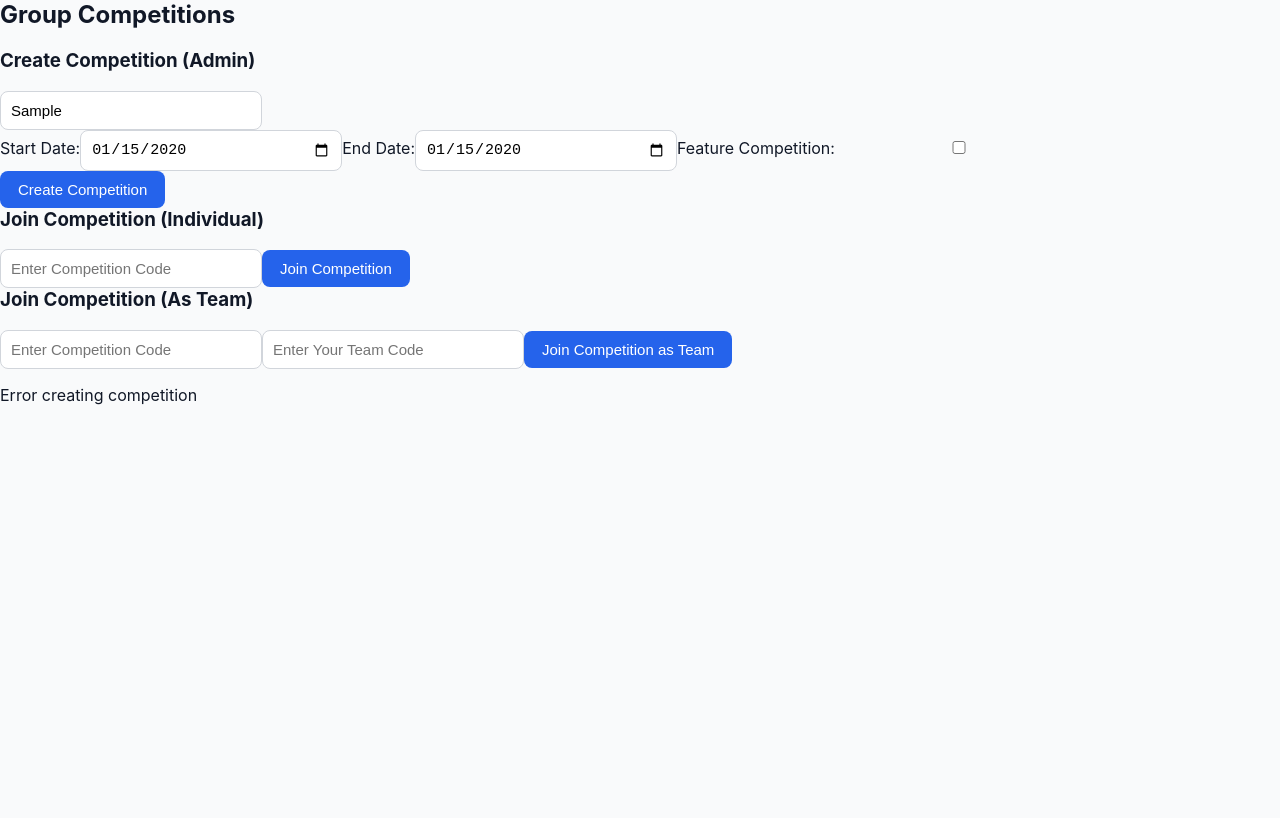
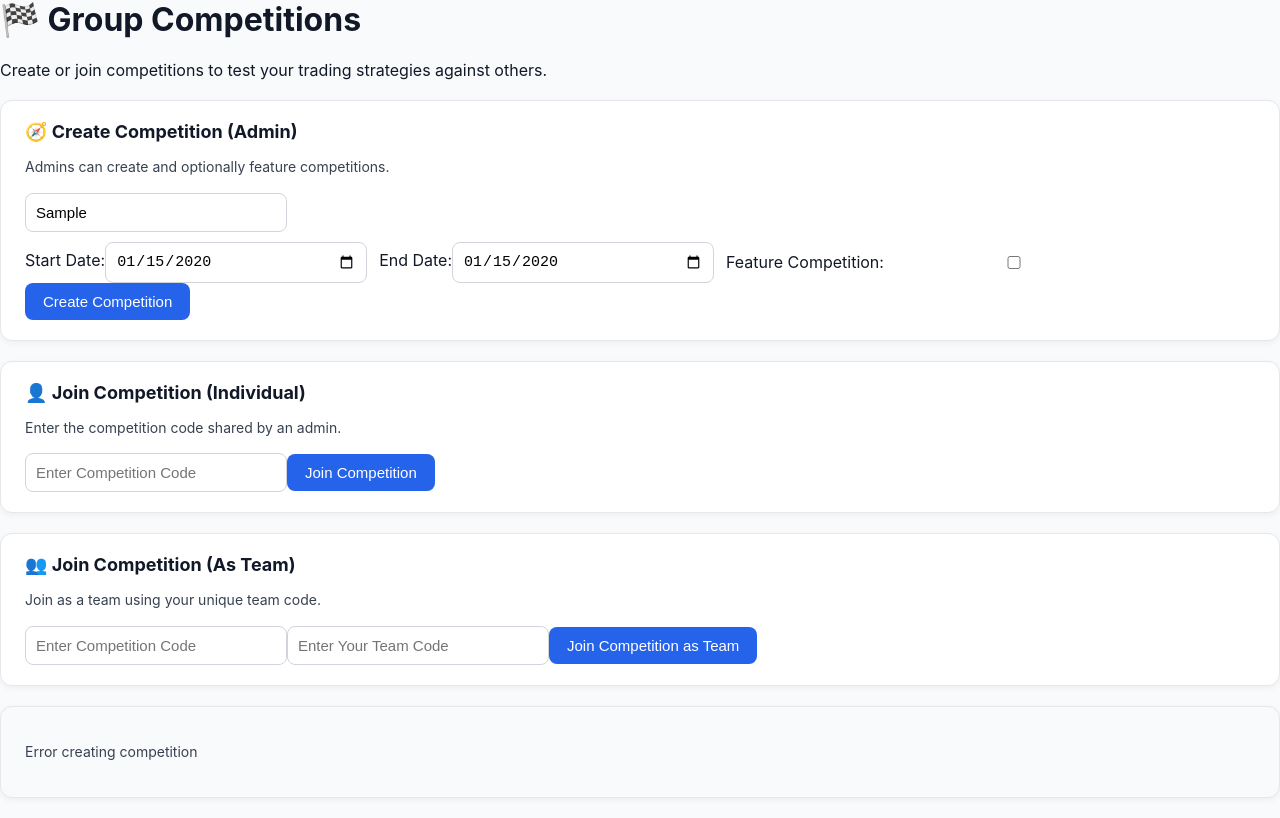
Before and after one commit to timbro-mach/stock-simulator-frontend, a Next.js app: page /Competition in a window 1280 px wide. Both pictures are taken after typing "Sample", "2020-01-15", "2020-01-15" into the empty fields and a click on the button "Create Competition". Built offline with nearby package versions, Linux system fonts and the light colour scheme; no server answers.

Commit message:
🎨 Revamp Competition.js with modern card layout

```diff
--- a/pages/Competition.js
+++ b/pages/Competition.js
@@ -29,9 +29,9 @@ const Competition = () => {
       const response = await axios.post(`${BASE_URL}/competition/create`, {
         username,
         competition_name: competitionName,
-        start_date: startDate,     // New field
-        end_date: endDate,         // New field
-        featured: isFeatured,      // New field
+        start_date: startDate,
+        end_date: endDate,
+        featured: isFeatured,
       });
       setCompetitionCode(response.data.competition_code);
       setMessage(response.data.message);
@@ -58,8 +58,8 @@ const Competition = () => {
     try {
       const response = await axios.post(`${BASE_URL}/competition/team/join`, {
         username,
-        competition_code: teamJoinCode.competition_code, // competition code to join
-        team_code: teamJoinCode.team_code,              // team code from your team account
+        competition_code: teamJoinCode.competition_code,
+        team_code: teamJoinCode.team_code,
       });
       setMessage(response.data.message);
     } catch (error) {
@@ -68,54 +68,70 @@ const Competition = () => {
     }
   };
 
-  // For team join input, we use an object with competition_code and team_code fields.
   const handleTeamJoinInputChange = (e) => {
     const { name, value } = e.target;
-    setTeamJoinCode(prev => ({ ...prev, [name]: value }));
+    setTeamJoinCode((prev) => ({ ...prev, [name]: value }));
   };
 
   return (
-    <div className="competition-container">
-      <h2>Group Competitions</h2>
-      <div>
-        <h3>Create Competition (Admin)</h3>
+    <div className="wrap">
+      <h1>🏁 Group Competitions</h1>
+      <p className="sub">
+        Create or join competitions to test your trading strategies against others.
+      </p>
+
+      {/* --- Admin Create Competition --- */}
+      <div className="card">
+        <h2>🧭 Create Competition (Admin)</h2>
+        <p className="note">Admins can create and optionally feature competitions.</p>
+
         <input
           type="text"
           placeholder="Competition Name (optional)"
           value={competitionName}
           onChange={(e) => setCompetitionName(e.target.value)}
         />
-        <div>
-          <label>
-            Start Date:
+
+        <div style={{ display: 'flex', flexWrap: 'wrap', gap: '12px', marginTop: '10px' }}>
+          <div>
+            <label>Start Date:</label>
             <input
               type="date"
               value={startDate}
               onChange={(e) => setStartDate(e.target.value)}
             />
-          </label>
-          <label>
-            End Date:
+          </div>
+          <div>
+            <label>End Date:</label>
             <input
               type="date"
               value={endDate}
               onChange={(e) => setEndDate(e.target.value)}
             />
-          </label>
-          <label>
-            Feature Competition:
+          </div>
+          <div style={{ display: 'flex', alignItems: 'center', gap: '6px' }}>
+            <label>Feature Competition:</label>
             <input
               type="checkbox"
               checked={isFeatured}
               onChange={(e) => setIsFeatured(e.target.checked)}
             />
-          </label>
+          </div>
         </div>
+
         <button onClick={createCompetition}>Create Competition</button>
-        {competitionCode && <p>Your Competition Code: {competitionCode}</p>}
+
+        {competitionCode && (
+          <p className="note">
+            ✅ Your Competition Code: <strong>{competitionCode}</strong>
+          </p>
+        )}
       </div>
-      <div>
-        <h3>Join Competition (Individual)</h3>
+
+      {/* --- Join Competition (Individual) --- */}
+      <div className="card">
+        <h2>👤 Join Competition (Individual)</h2>
+        <p className="note">Enter the competition code shared by an admin.</p>
         <input
           type="text"
           placeholder="Enter Competition Code"
@@ -124,8 +140,11 @@ const Competition = () => {
         />
         <button onClick={joinCompetition}>Join Competition</button>
       </div>
-      <div>
-        <h3>Join Competition (As Team)</h3>
+
+      {/* --- Join Competition (Team) --- */}
+      <div className="card">
+        <h2>👥 Join Competition (As Team)</h2>
+        <p className="note">Join as a team using your unique team code.</p>
         <input
           type="text"
           placeholder="Enter Competition Code"
@@ -142,7 +161,12 @@ const Competition = () => {
         />
         <button onClick={joinCompetitionAsTeam}>Join Competition as Team</button>
       </div>
-      {message && <p>{message}</p>}
+
+      {message && (
+        <div className="card" style={{ background: '#f9fafb' }}>
+          <p className="note">{message}</p>
+        </div>
+      )}
     </div>
   );
 };
```
